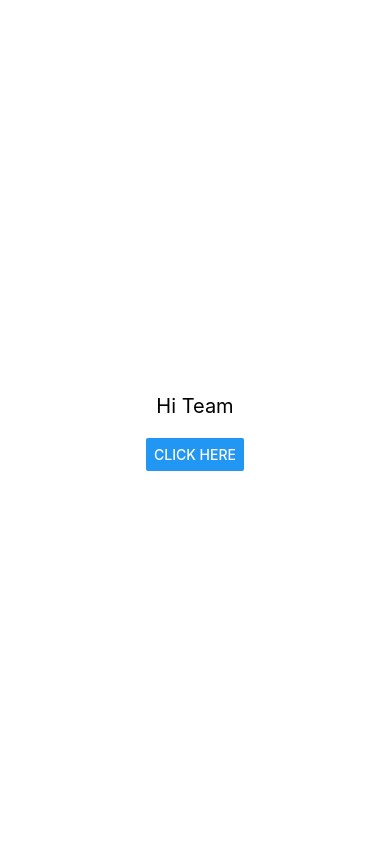
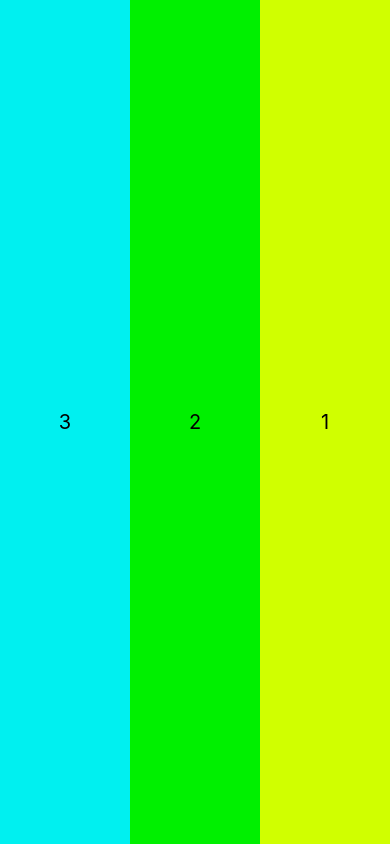
Before and after one commit to peddiraju11/ReactNative_Sample, a React Native app: screen / in a window 390 px wide. Built offline with nearby package versions, Linux system fonts and the light colour scheme.

Commit message:
Added reponsive UI code

```diff
--- a/App.js
+++ b/App.js
@@ -1,11 +1,3 @@
-/**
- * Sample React Native App
- * https://github.com/facebook/react-native
- *
- * @format
- * @flow strict-local
- */
-
 import React from 'react';
 import {
   StyleSheet, View, Text, Button, Linking
@@ -14,8 +6,15 @@
 const App = () => {
   return (
     <View style={styles.body}>
-      <Text style={styles.text}>Hi Team</Text>
-      <Button style={styles.button} title='Click Here' onPress={() => { Linking.openURL("https://www.youtube.com") }}></Button>
+      <View style={styles.view1}>
+        <Text style={styles.text}>1</Text>
+      </View>
+      <View style={styles.view2}>
+        <Text style={styles.text}>2</Text>
+      </View>
+      <View style={styles.view3}>
+        <Text style={styles.text}>3</Text>
+      </View>
     </View>
   );
 };
@@ -23,20 +22,34 @@
 const styles = StyleSheet.create({
 
   body: {
-    backgroundColor: '#ffffff',
+    backgroundColor: '#3f4592',
+    flex: 1,
+    alignItems: 'stretch',
     justifyContent: 'center',
-    alignItems: 'center',
-    flex: 1
+    flexDirection: 'row-reverse'
   },
   text: {
     color: '#000000',
     fontSize: 20,
-    margin: 20,
   },
-  button: {
-    margin: 20,
-  }
-
+  view1: {
+    flex: 1,
+    backgroundColor: '#D0FF00',
+    alignItems: 'center',
+    justifyContent: 'center'
+  },
+  view2: {
+    flex: 1,
+    backgroundColor: '#00F000',
+    alignItems: 'center',
+    justifyContent: 'center'
+  },
+  view3: {
+    flex: 1,
+    backgroundColor: '#00F0F0',
+    alignItems: 'center',
+    justifyContent: 'center'
+  },
 });
 
 export default App;
```
